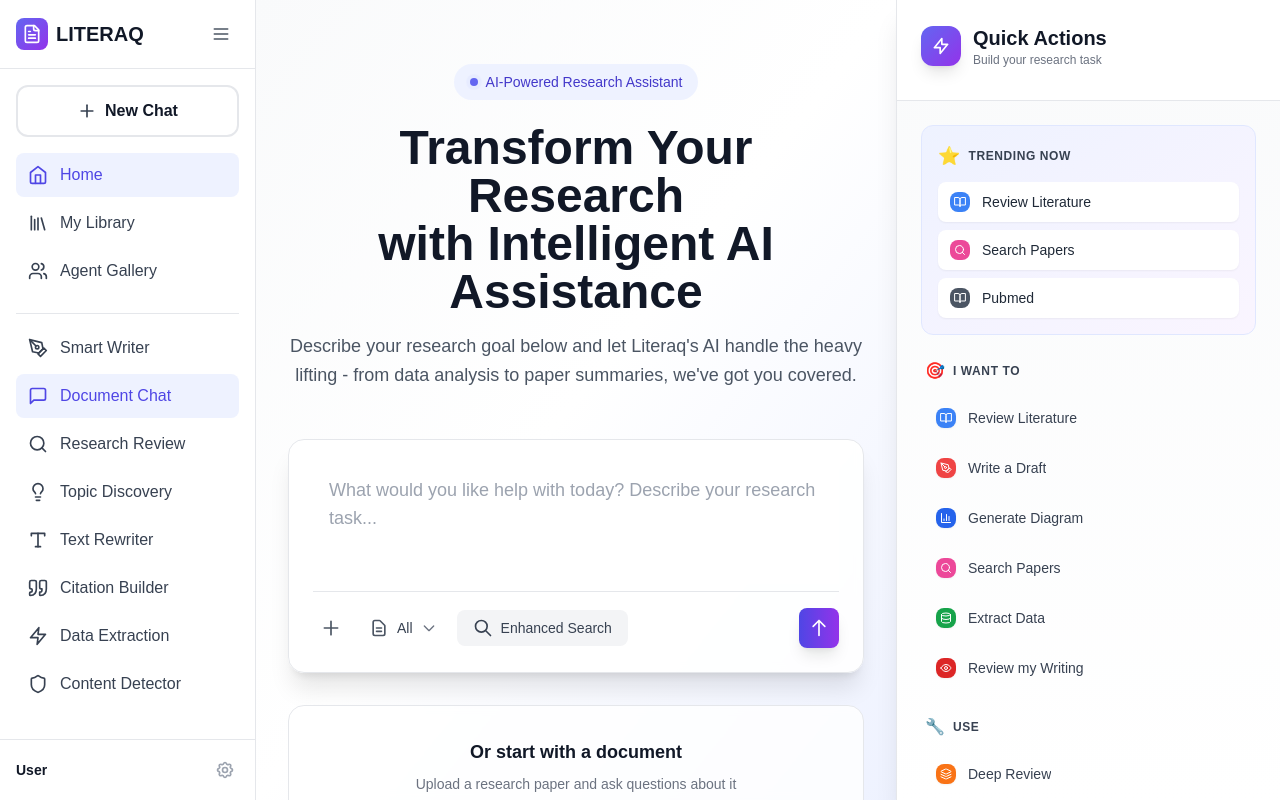
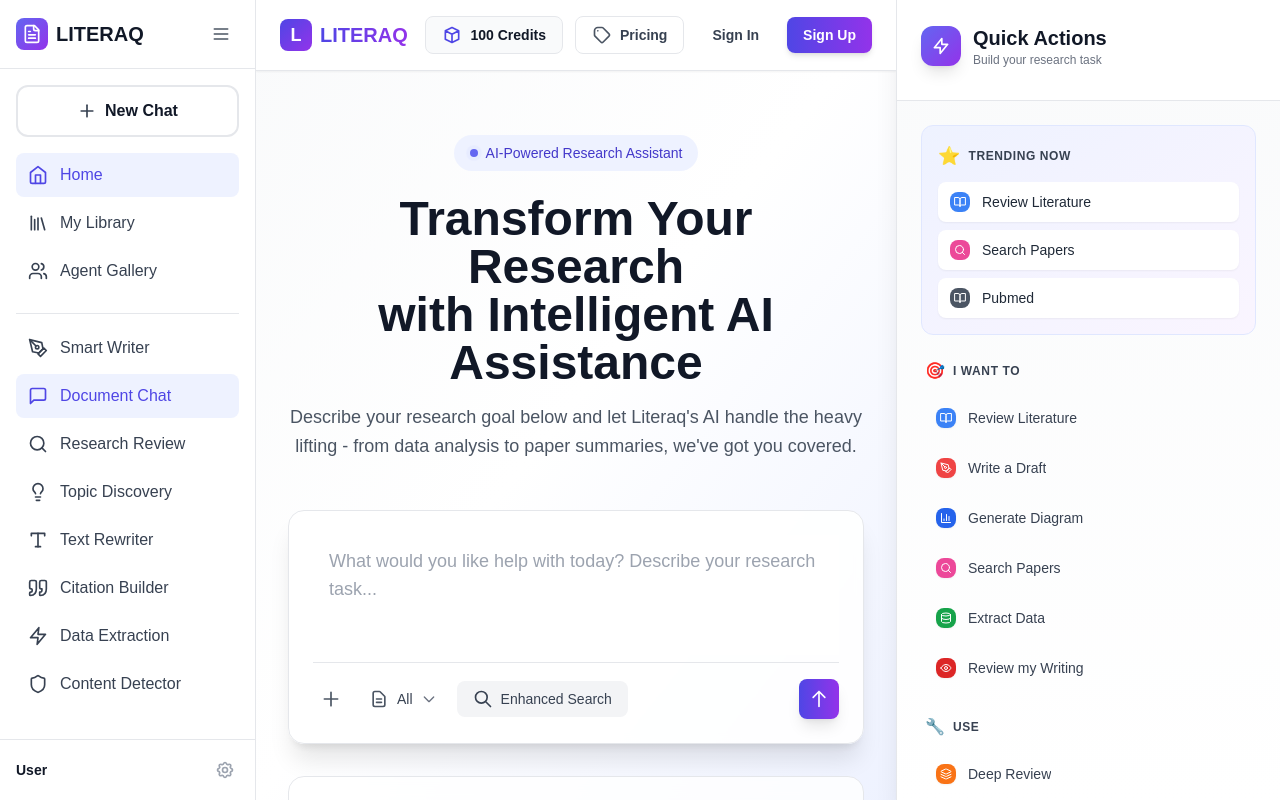
Before and after one commit to spartow/literaq, a Next.js app: page / in a window 1280 px wide. Built offline with nearby package versions, Linux system fonts and the light colour scheme; no server answers.

Commit message:
feat: add top navigation bar with credits, pricing, and auth buttons

```diff
--- a/src/app/page.tsx
+++ b/src/app/page.tsx
@@ -85,6 +85,61 @@
 
       {/* Main Content */}
       <main className="flex-1 overflow-y-auto bg-gradient-to-br from-gray-50 via-white to-indigo-50">
+        {/* Top Navigation Bar */}
+        <header className="sticky top-0 z-50 bg-white/95 backdrop-blur-sm border-b border-gray-200 shadow-sm">
+          <div className="max-w-7xl mx-auto px-6 py-4">
+            <div className="flex items-center justify-between">
+              {/* Logo */}
+              <div className="flex items-center gap-2">
+                <div className="w-8 h-8 bg-gradient-to-br from-indigo-600 to-purple-600 rounded-lg flex items-center justify-center">
+                  <span className="text-white font-bold text-lg">L</span>
+                </div>
+                <span className="text-xl font-bold bg-gradient-to-r from-indigo-600 to-purple-600 bg-clip-text text-transparent">
+                  LITERAQ
+                </span>
+              </div>
+
+              {/* Right Side - Credits, Pricing, Auth Buttons */}
+              <div className="flex items-center gap-3">
+                {/* Credits Display */}
+                <div className="flex items-center gap-2 px-4 py-2 bg-gray-50 border border-gray-200 rounded-lg">
+                  <svg className="w-5 h-5 text-indigo-600" fill="none" viewBox="0 0 24 24" stroke="currentColor">
+                    <path strokeLinecap="round" strokeLinejoin="round" strokeWidth={2} d="M20 7l-8-4-8 4m16 0l-8 4m8-4v10l-8 4m0-10L4 7m8 4v10M4 7v10l8 4" />
+                  </svg>
+                  <span className="text-sm font-semibold text-gray-900">100 Credits</span>
+                </div>
+
+                {/* Pricing Button */}
+                <a
+                  href="/pricing"
+                  className="flex items-center gap-2 px-4 py-2 bg-white border border-gray-200 rounded-lg hover:bg-gray-50 transition-colors"
+                >
+                  <svg className="w-5 h-5 text-gray-600" fill="none" viewBox="0 0 24 24" stroke="currentColor">
+                    <path strokeLinecap="round" strokeLinejoin="round" strokeWidth={2} d="M7 7h.01M7 3h5c.512 0 1.024.195 1.414.586l7 7a2 2 0 010 2.828l-7 7a2 2 0 01-2.828 0l-7-7A1.994 1.994 0 013 12V7a4 4 0 014-4z" />
+                  </svg>
+                  <span className="text-sm font-semibold text-gray-700">Pricing</span>
+                </a>
+
+                {/* Sign In Button */}
+                <a
+                  href="/sign-in"
+                  className="px-4 py-2 text-sm font-semibold text-gray-700 hover:text-gray-900 transition-colors"
+                >
+                  Sign In
+                </a>
+
+                {/* Sign Up Button */}
+                <a
+                  href="/sign-up"
+                  className="px-4 py-2 bg-gradient-to-r from-indigo-600 to-purple-600 text-white text-sm font-semibold rounded-lg hover:from-indigo-700 hover:to-purple-700 transition-all shadow-md hover:shadow-lg"
+                >
+                  Sign Up
+                </a>
+              </div>
+            </div>
+          </div>
+        </header>
+
         <div className="max-w-5xl mx-auto px-8 py-16">
         {/* Hero Section */}
         <div className="text-center mb-12">
```
